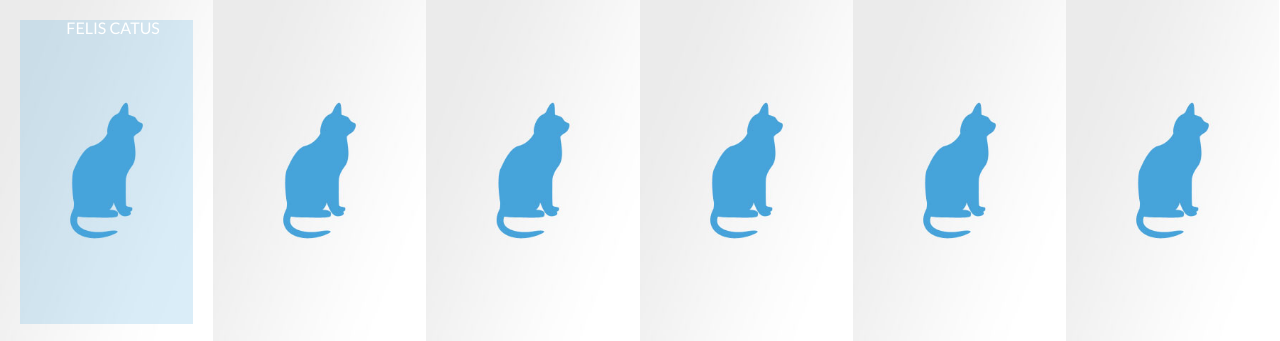
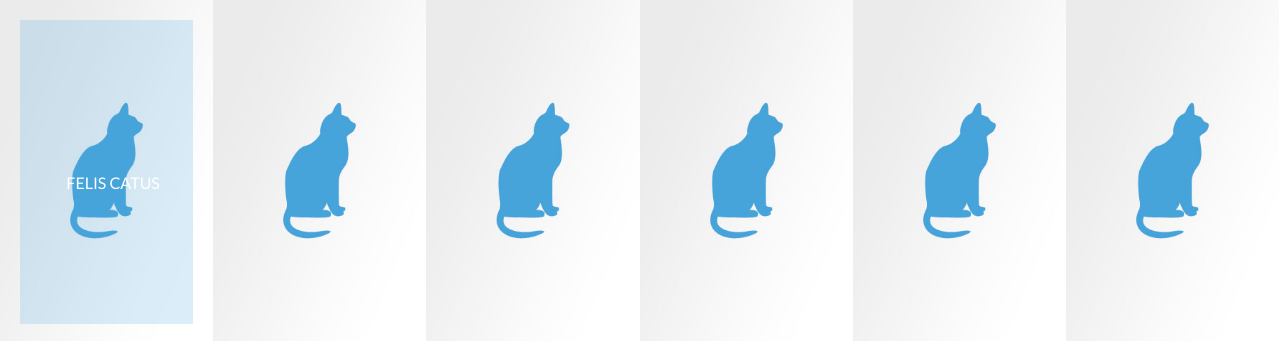
Before and after one commit to ebonertz/Cat-Grid, a plain HTML site: page index.html in a window 1280 px wide. Shown: the top 341 px of the page. Drawn offline with Linux system fonts and the light colour scheme.

Commit message:
New Hover Margin

```diff
--- a/Assets/CSS/index.css
+++ b/Assets/CSS/index.css
@@ -15,7 +15,7 @@ div, h3 {
   position: absolute;
   font-size: 1em;
   font-family: 'Lato', Calibri, Arial, sans-serif;
-  padding: 0 6% 0 12%;
+  padding: 40% 6% 40% 12%;
 }
 
 
```
